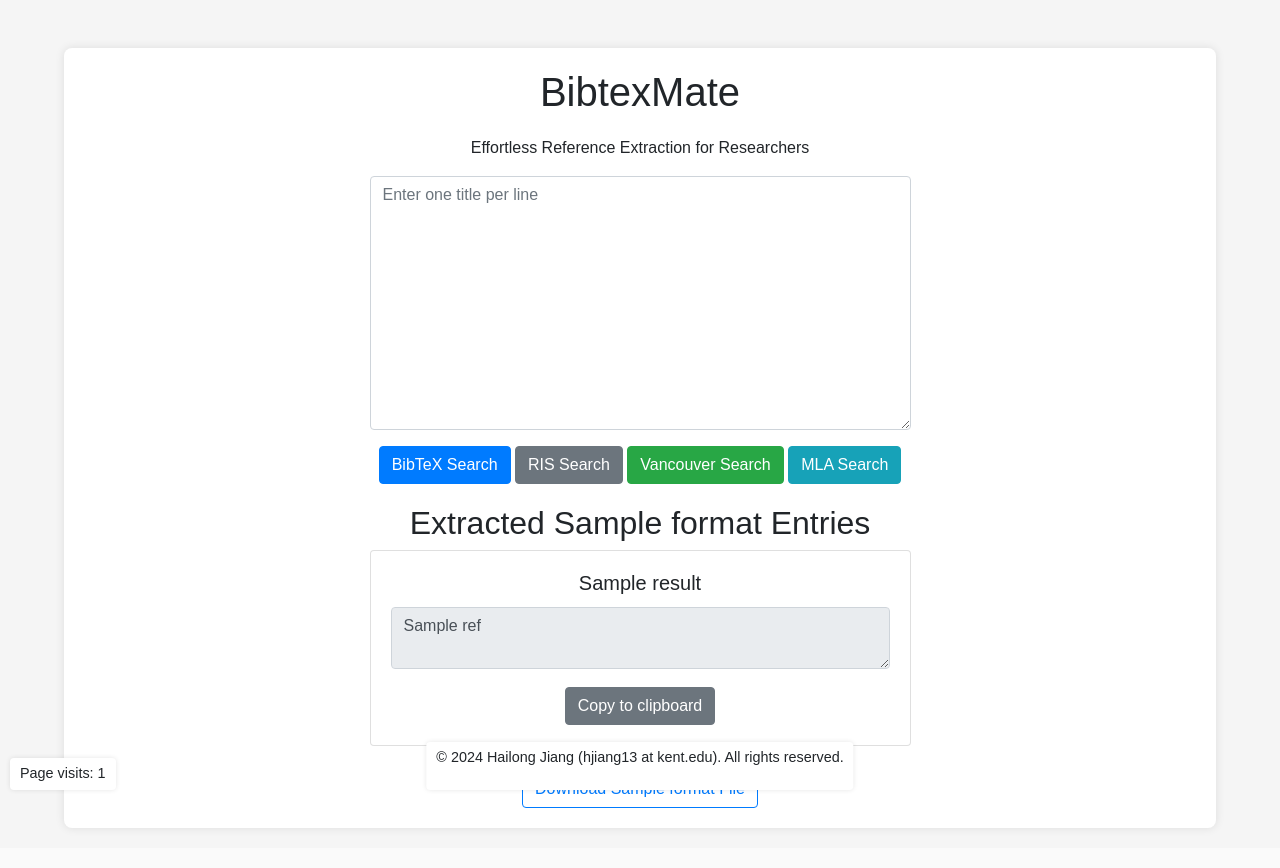
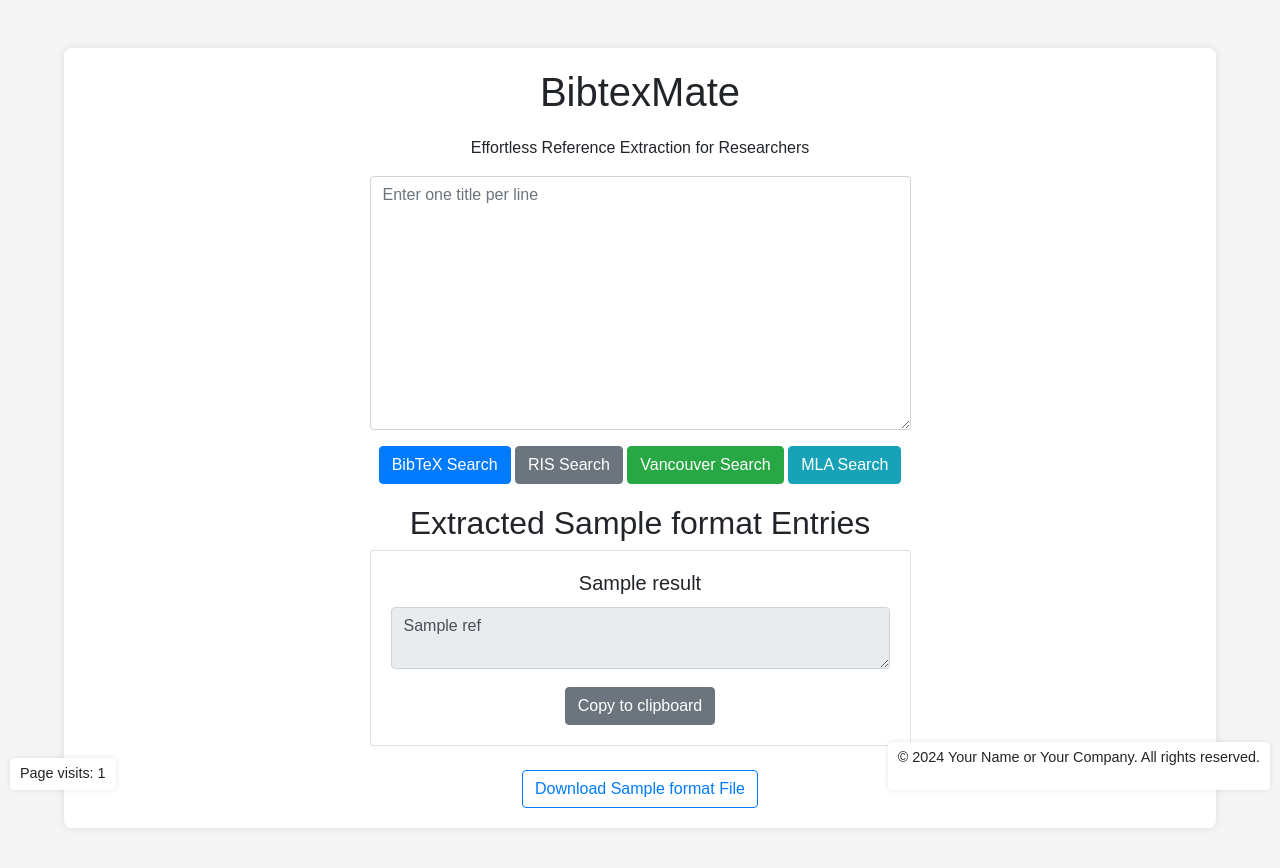
Before and after one commit to hjiang13/BibtexMate, a Flask app: template templates/index.html in a window 1280 px wide. Before the commit the page ends 830 px from the top, so only its background shows below. Run offline with Flask 2, Linux system fonts and the light colour scheme; the template is opened without the code that fills it: most values are stand-ins (such as "Sample title", 1, 10 or a date in 2020); some libraries are stand-ins or nearby versions.

Commit message:
design modefied

```diff
--- a/app.py
+++ b/app.py
@@ -3,11 +3,18 @@ import requests
 from flask import Flask, request, render_template, send_file
 import logging
 from io import StringIO
+import difflib
 
 app = Flask(__name__)
 
 # Set up basic logging
 logging.basicConfig(level=logging.INFO)
+
+def normalize_title(title):
+    return title.lower().strip()
+
+def is_exact_match(input_title, returned_title):
+    return normalize_title(input_title) == normalize_title(returned_title)
 
 def search_crossref_for_reference(title, format):
     try:
@@ -22,26 +29,28 @@ def search_crossref_for_reference(title, format):
             data = response.json()
             if data["message"]["items"]:
                 item = data["message"]["items"][0]
-                doi = item.get("DOI")
-                if doi:
-                    if format == "BibTeX":
-                        ref_url = f"https://doi.org/{doi}"
-                        ref_headers = {"Accept": "application/x-bibtex"}
-                    elif format == "RIS":
-                        ref_url = f"https://doi.org/{doi}"
-                        ref_headers = {"Accept": "application/x-research-info-systems"}
-                    elif format == "Vancouver":
-                        ref_url = f"https://doi.org/{doi}"
-                        ref_headers = {"Accept": "text/x-bibliography; style=vancouver"}
-                    elif format == "MLA":
-                        ref_url = f"https://doi.org/{doi}"
-                        ref_headers = {"Accept": "text/x-bibliography; style=mla"}
+                returned_title = item.get("title", [""])[0]
+                if is_exact_match(title, returned_title):
+                    doi = item.get("DOI")
+                    if doi:
+                        if format == "BibTeX":
+                            ref_url = f"https://doi.org/{doi}"
+                            ref_headers = {"Accept": "application/x-bibtex"}
+                        elif format == "RIS":
+                            ref_url = f"https://doi.org/{doi}"
+                            ref_headers = {"Accept": "application/x-research-info-systems"}
+                        elif format == "Vancouver":
+                            ref_url = f"https://doi.org/{doi}"
+                            ref_headers = {"Accept": "text/x-bibliography; style=vancouver"}
+                        elif format == "MLA":
+                            ref_url = f"https://doi.org/{doi}"
+                            ref_headers = {"Accept": "text/x-bibliography; style=mla"}
 
-                    ref_response = requests.get(ref_url, headers=ref_headers)
-                    logging.info(f"Reference response for '{title}': {ref_response.status_code} - {ref_response.text}")
+                        ref_response = requests.get(ref_url, headers=ref_headers)
+                        logging.info(f"Reference response for '{title}': {ref_response.status_code} - {ref_response.text}")
 
-                    if ref_response.status_code == 200:
-                        return ref_response.text
+                        if ref_response.status_code == 200:
+                            return ref_response.text
         return None
     except Exception as e:
         logging.error(f"Error in search_crossref_for_reference for '{title}': {e}")
--- a/static/style.css
+++ b/static/style.css
@@ -4,7 +4,7 @@ body {
     padding: 0;
     display: flex;
     flex-direction: column;
-    justify-content: center;
+    justify-content: flex-start; /* Align items to start of the flex container */
     align-items: center;
     min-height: 100vh;
     background-color: #f5f5f5;
@@ -17,7 +17,7 @@ body {
     box-shadow: 0 0 10px rgba(0, 0, 0, 0.1);
     text-align: center;
     max-width: 90%;
-    margin: 20px;
+    margin: 40px 20px; /* Add more margin at the top */
     box-sizing: border-box;
 }
 
@@ -66,8 +66,7 @@ pre {
 footer {
     position: fixed;
     bottom: 10px;
-    left: 50%;
-    transform: translateX(-50%);
+    right: 10px;
     background-color: #fff;
     padding: 5px 10px;
     border-radius: 4px;
--- a/templates/index.html
+++ b/templates/index.html
@@ -68,7 +68,7 @@
         Page visits: {{ visit_count }}
     </div>
     <footer>
-        <p>&copy; 2024 Hailong Jiang (hjiang13 at kent.edu). All rights reserved.</p>
+        <p>&copy; 2024 Your Name or Your Company. All rights reserved.</p>
     </footer>
     <script src="https://code.jquery.com/jquery-3.5.1.slim.min.js"></script>
     <script src="https://cdn.jsdelivr.net/npm/@popperjs/core@2.9.3/dist/umd/popper.min.js"></script>
```
